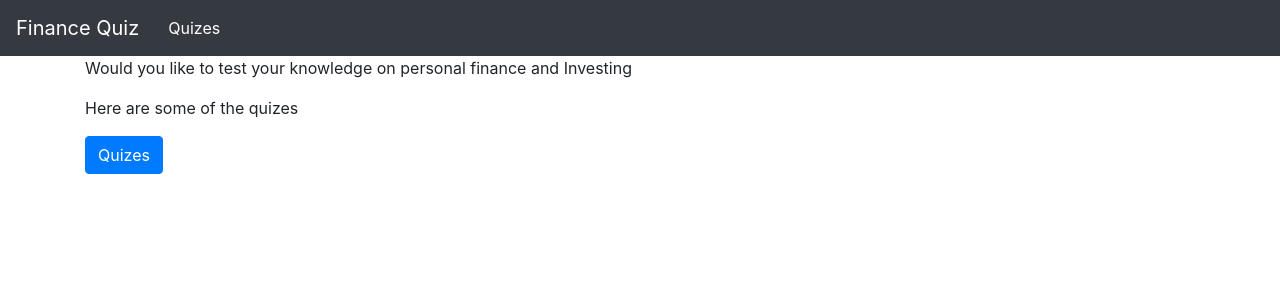
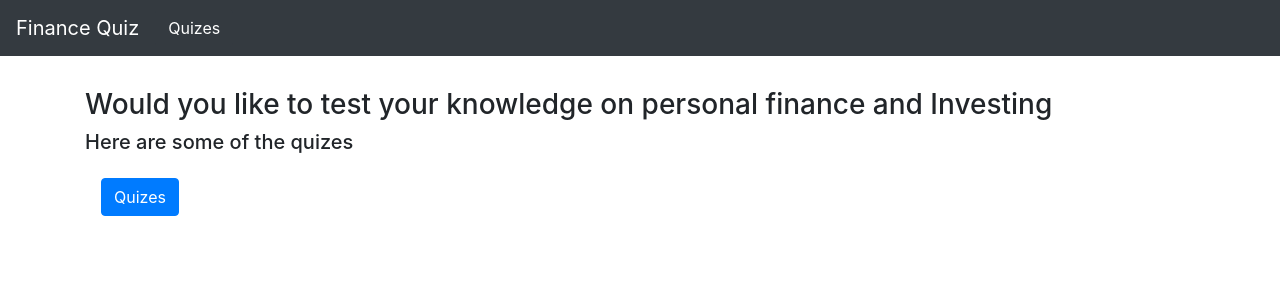
Before and after one commit to vinaybajjuri58/Quiz-app, a React (Create React App) app: page / in a window 1280 px wide. Shown: the top 300 px of the page. Built offline with nearby package versions, Linux system fonts and the light colour scheme; no server answers.

Commit message:
Style:changed flex-direction of quizes

```diff
--- a/src/App.tsx
+++ b/src/App.tsx
@@ -23,8 +23,10 @@ function App() {
   return (
     <div>
       <NavbarComponent />
-      <Container>
+      <Container >
+        <div style={{marginBottom:"1rem"}} >
       <RoutesComponent />
+      </div>
     </Container>
     </div>
   );
--- a/src/Pages/Home.tsx
+++ b/src/Pages/Home.tsx
@@ -2,10 +2,10 @@ import {Link} from "react-router-dom"
 import {Button} from "react-bootstrap"
 export const Home = ()=>{
     return(
-        <div>
-         <p>Would you like to test your knowledge on personal finance and Investing</p>
-         <p>Here are some of the quizes</p>
-         <Link to="/quiz" ><Button>Quizes</Button></Link>
+        <div style={{marginTop:"2rem"}} >
+         <h3>Would you like to test your knowledge on personal finance and Investing</h3>
+         <h5>Here are some of the quizes</h5>
+         <Link to="/quiz" ><Button style={{margin:"1rem"}}>Quizes</Button></Link>
         </div>
     )
 }
--- a/src/Pages/Quiz.tsx
+++ b/src/Pages/Quiz.tsx
@@ -33,8 +33,9 @@ const QuizCard = ()=>{
         <ul>
             {quizState.quiz.length===0 && <BounceLoader color={color} loading={quizState.quiz.length===0} css={override} size={150} />}
             { quizState.quiz.length> 0 &&(
-                <>
+                <div>
                 <h2>Quizzes</h2>
+                <div style={{display:"flex",flexWrap:"wrap",flexDirection:"row"}} >
                     {quizState.quiz.map((quiz)=>(
                     <Card
                     bg='light'
@@ -46,7 +47,6 @@ const QuizCard = ()=>{
                             <Card.Title>{quiz.description}</Card.Title>
                             <Card.Text>
                             Total Questions : {quiz.questions.length} <br />
-                        Level : {quiz.level}
                             </Card.Text>
                             <Link to={`/rules/${quiz.id}`}>
                                 <Button onClick={()=>quizSelectorHandler({quizId:quiz.id})} variant="primary">
@@ -56,7 +56,8 @@ const QuizCard = ()=>{
                         </Card.Body>
                     </Card>)
                     )}
-            </>
+                </div>
+                </div>
             )}
         </ul>
     )
```
Lines whose indentation alone changed are shown as unchanged.
